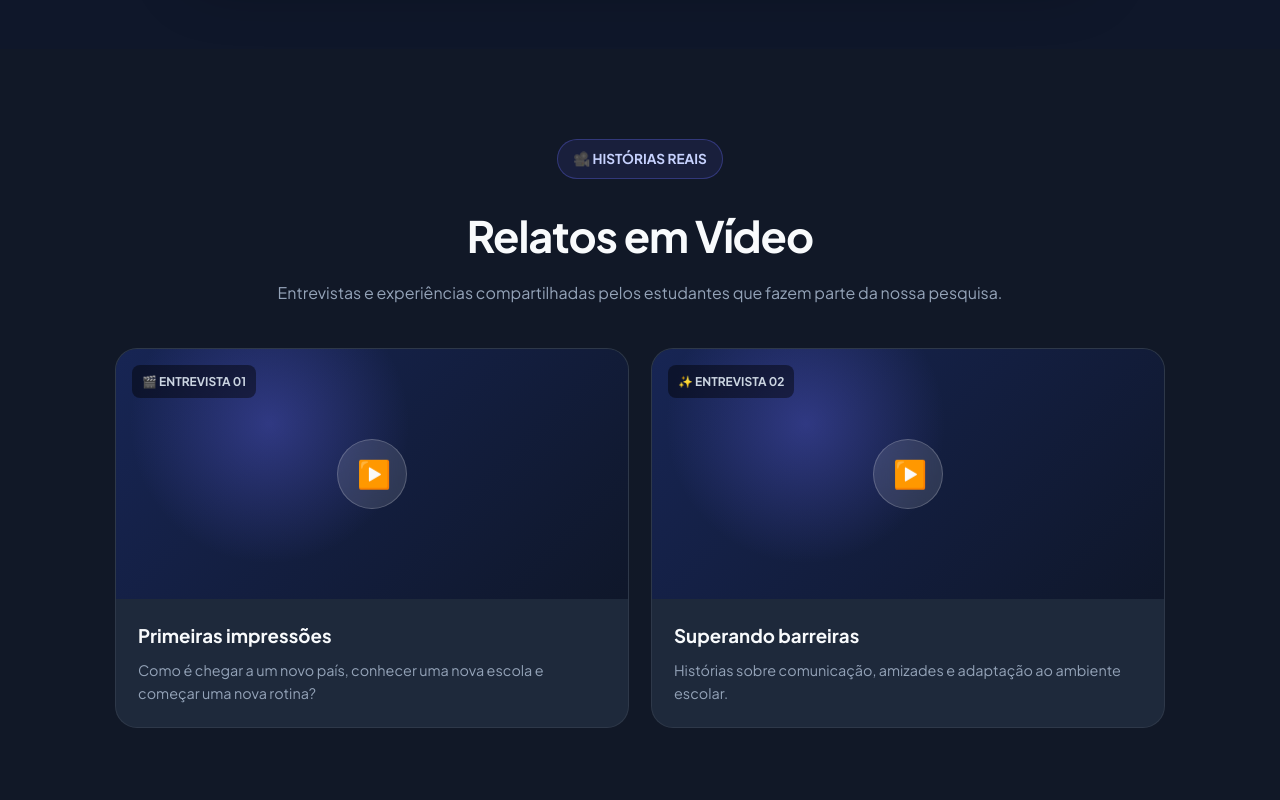
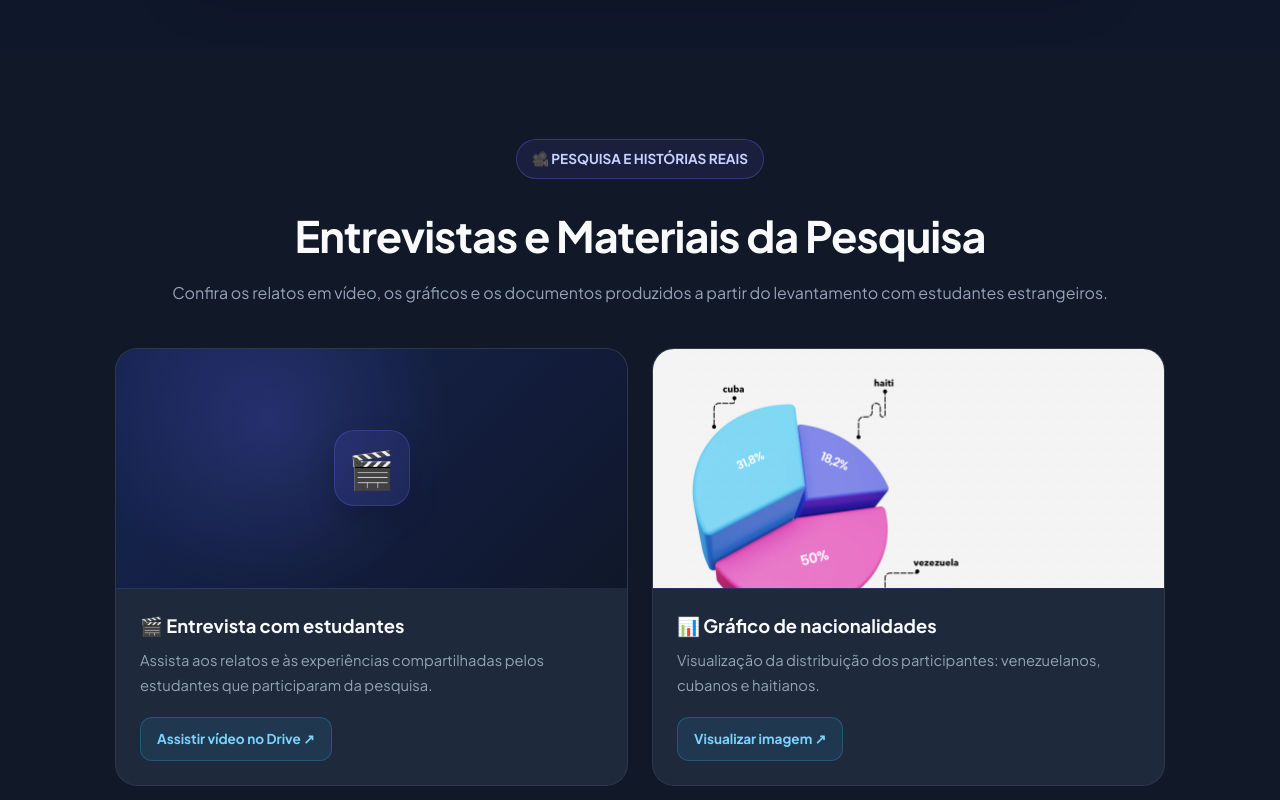
Before and after one commit to igu727/feira-de_ciencias2026, a plain HTML site: page site.ciencia2026/index.html in a window 1280 px wide. Shown: the part 1780-2580 px from the top of the page. Drawn offline with Linux system fonts and the light colour scheme.

Commit message:
add os arquivos da pesquisa

```diff
--- a/site.ciencia2026/index.html
+++ b/site.ciencia2026/index.html
@@ -295,7 +295,7 @@
         }
 
 /* =====================================================
-           VÍDEOS
+   ENTREVISTAS E MATERIAIS DA PESQUISA
    ===================================================== */
 
 .home-videos {
@@ -303,78 +303,146 @@
     background: #111827;
 }
 
-        .videos-home-grid {
+.materiais-home-grid {
     max-width: 1050px;
     margin: 40px auto 0;
     display: grid;
     grid-template-columns: repeat(2, 1fr);
-            gap: 22px;
+    gap: 24px;
 }
 
-        .video-home-card {
+.material-home-card {
+    display: flex;
+    flex-direction: column;
     overflow: hidden;
     border-radius: 22px;
     background: #1e293b;
-            border: 1px solid rgba(255,255,255,0.07);
-            transition: 0.25s ease;
+    border: 1px solid rgba(255, 255, 255, 0.07);
+    transition: transform 0.25s ease, border-color 0.25s ease, box-shadow 0.25s ease;
 }
 
-        .video-home-card:hover {
-            transform: translateY(-5px);
-            border-color: rgba(14,165,233,0.35);
+.material-home-card:hover {
+    transform: translateY(-6px);
+    border-color: rgba(56, 189, 248, 0.4);
+    box-shadow: 0 20px 40px rgba(0, 0, 0, 0.25);
 }
 
-        .video-placeholder {
-            height: 250px;
+/* Player de vídeo e área de preview (imagem/ícone) com altura padronizada */
+.entrevista-player,
+.material-home-preview {
+    width: 100%;
+    height: 240px;
+    background: #0f172a;
+    border-bottom: 1px solid rgba(255, 255, 255, 0.06);
+}
+
+.entrevista-player {
+    object-fit: cover;
+    display: block;
+}
+
+.material-home-preview {
     display: flex;
     align-items: center;
     justify-content: center;
-            position: relative;
+    overflow: hidden;
     background:
-                radial-gradient(circle at 30% 30%, rgba(99,102,241,0.35), transparent 35%),
+        radial-gradient(circle at 30% 30%, rgba(99, 102, 241, 0.22), transparent 45%),
         linear-gradient(135deg, #172554, #0f172a);
 }
 
-        .video-play {
-            width: 70px;
-            height: 70px;
-            border-radius: 50%;
+.material-home-preview img {
+    width: 100%;
+    height: 100%;
+    object-fit: cover;
+    transition: transform 0.35s ease;
+}
+
+.material-home-card:hover .material-home-preview img {
+    transform: scale(1.04);
+}
+
+.material-home-icon {
+    width: 76px;
+    height: 76px;
+    border-radius: 20px;
     display: flex;
     align-items: center;
     justify-content: center;
-            font-size: 1.7rem;
-            padding-left: 4px;
-            background: rgba(255,255,255,0.12);
-            border: 1px solid rgba(255,255,255,0.2);
-            backdrop-filter: blur(10px);
+    font-size: 2.3rem;
+    background: rgba(99, 102, 241, 0.14);
+    border: 1px solid rgba(99, 102, 241, 0.28);
+    box-shadow: 0 12px 28px rgba(0, 0, 0, 0.2);
 }
 
-        .video-label {
-            position: absolute;
-            top: 16px;
-            left: 16px;
-            padding: 7px 10px;
-            border-radius: 8px;
-            background: rgba(0,0,0,0.45);
-            color: #cbd5e1;
-            font-size: 0.75rem;
-            font-weight: 700;
+/* Conteúdo textual do card */
+.material-home-info {
+    padding: 24px;
+    display: flex;
+    flex-direction: column;
+    flex: 1;
 }
 
-        .video-home-info {
-            padding: 22px;
+.material-home-info h3 {
+    color: #f8fafc;
+    font-size: 1.15rem;
+    margin: 0 0 10px;
+    line-height: 1.4;
 }
 
-        .video-home-info h3 {
-            color: #f8fafc;
-            margin: 0 0 8px;
+.material-home-info p {
+    color: #94a3b8;
+    margin: 0 0 20px;
+    line-height: 1.65;
+    font-size: 0.92rem;
+    flex: 1; /* Empurra o botão sempre para o rodapé do card */
 }
 
-        .video-home-info p {
-            color: #94a3b8;
-            margin: 0;
-            line-height: 1.6;
-            font-size: 0.9rem;
+/* Botão/Link de ação */
+.material-home-link {
+    display: inline-flex;
+    align-items: center;
+    align-self: flex-start;
+    gap: 6px;
+    padding: 10px 16px;
+    border-radius: 12px;
+    background: rgba(56, 189, 248, 0.1);
+    border: 1px solid rgba(56, 189, 248, 0.25);
+    color: #7dd3fc;
+    font-size: 0.85rem;
+    font-weight: 700;
+    text-decoration: none;
+    transition: background 0.2s ease, transform 0.2s ease, color 0.2s ease;
+}
+
+.material-home-link:hover {
+    background: rgba(56, 189, 248, 0.2);
+    color: #ffffff;
+    transform: translateX(3px);
+}
+
+@media (max-width: 850px) {
+    .como-grid {
+        grid-template-columns: repeat(2, 1fr);
+    }
+
+    .materiais-home-grid,
+    .mural-home-grid {
+        grid-template-columns: 1fr;
+    }
+
+    .hero-floating {
+        display: none;
+    }
+}
+
+@media (max-width: 600px) {
+    /* ... mantenha as outras regras ... */
+
+    .entrevista-player,
+    .material-home-preview {
+        height: 200px;
+    }
 }
 
         /* =====================================================
@@ -685,89 +753,100 @@
 
 
 <!-- =====================================================
-         VÍDEOS
+         ENTREVISTAS E MATERIAIS DA PESQUISA
          ===================================================== -->
 
     <section id="videos" class="home-videos">
 
         <div class="section-header">
-
             <span class="badge">
-                🎥 HISTÓRIAS REAIS
+                🎥 PESQUISA E HISTÓRIAS REAIS
             </span>
 
             <h2>
-                Relatos em Vídeo
+                Entrevistas e Materiais da Pesquisa
             </h2>
 
             <p class="subtitle">
-                Entrevistas e experiências compartilhadas pelos
-                estudantes que fazem parte da nossa pesquisa.
+                Confira os relatos em vídeo, os gráficos e os documentos
+                produzidos a partir do levantamento com estudantes estrangeiros.
             </p>
-
         </div>
 
+        <div class="materiais-home-grid">
 
-        <div class="videos-home-grid">
+            <article class="material-home-card">
+    <div class="material-home-preview">
+        <div class="material-home-icon">🎬</div>
+    </div>
+    <div class="material-home-info">
+        <h3>🎬 Entrevista com estudantes</h3>
+        <p>
+            Assista aos relatos e às experiências compartilhadas
+            pelos estudantes que participaram da pesquisa.
+        </p>
+        <a class="material-home-link"
+           href="COLE_O_LINK_DO_DRIVE_AQUI"
+           target="_blank" rel="noopener">
+            Assistir vídeo no Drive ↗
+        </a>
+    </div>
+</article>
 
-            <div class="video-home-card">
+            <article class="material-home-card">
+                <div class="material-home-preview">
+                    <img src="assets/Sales Pie Chart Graph.png"
+                         alt="Gráfico de nacionalidades dos estudantes entrevistados">
+                </div>
+                <div class="material-home-info">
+                    <h3>📊 Gráfico de nacionalidades</h3>
+                    <p>
+                        Visualização da distribuição dos participantes:
+                        venezuelanos, cubanos e haitianos.
+                    </p>
+                    <a class="material-home-link"
+                       href="assets/Sales Pie Chart Graph.png"
+                       target="_blank" rel="noopener">
+                        Visualizar imagem ↗
+                    </a>
+                </div>
+            </article>
 
-                <div class="video-placeholder">
+            <article class="material-home-card">
+                <div class="material-home-preview">
+                    <div class="material-home-icon">📄</div>
+                </div>
+                <div class="material-home-info">
+                    <h3>Análise dos dados — estudantes estrangeiros</h3>
+                    <p>
+                        Documento com a análise da participação no levantamento,
+                        das nacionalidades e da fluência na língua portuguesa.
+                    </p>
+                    <a class="material-home-link"
+                       href="assets/analise_dados_estrangeiros_EEB_Joao_Silveira.pdf.pdf"
+                       target="_blank" rel="noopener">
+                        Abrir PDF ↗
+                    </a>
+                </div>
+            </article>
 
-                    <span class="video-label">
-                        🎬 ENTREVISTA 01
-                    </span>
-
-                    <div class="video-play">
-                        ▶️
+            <article class="material-home-card">
+                <div class="material-home-preview">
+                    <div class="material-home-icon">📚</div>
                 </div>
-
+                <div class="material-home-info">
+                    <h3>Gráficos sobre estudantes imigrantes</h3>
+                    <p>
+                        Material com os resultados sobre a quantidade de idiomas
+                        falados ou compreendidos e o tempo de residência no Brasil.
+                    </p>
+                    <a class="material-home-link"
+                       href="assets/Gráficos sobre estudantes imigrantes – 11 Nov 2026, 11.48 am_20261111_114921_0000.pdf"
+                       target="_blank" rel="noopener">
+                        Abrir PDF ↗
+                    </a>
                 </div>
-
-                <div class="video-home-info">
-
-                    <h3>
-                        Primeiras impressões
-                    </h3>
-
-                    <p>
-                        Como é chegar a um novo país, conhecer
-                        uma nova escola e começar uma nova rotina?
-                    </p>
-
-                </div>
-
-            </div>
-
-
-            <div class="video-home-card">
-
-                <div class="video-placeholder">
-
-                    <span class="video-label">
-                        ✨ ENTREVISTA 02
-                    </span>
-
-                    <div class="video-play">
-                        ▶️
-                    </div>
-
-                </div>
-
-                <div class="video-home-info">
-
-                    <h3>
-                        Superando barreiras
-                    </h3>
-
-                    <p>
-                        Histórias sobre comunicação, amizades
-                        e adaptação ao ambiente escolar.
-                    </p>
-
-                </div>
-
-            </div>
+            </article>
 
         </div>
 
```
Lines whose indentation alone changed are shown as unchanged.
